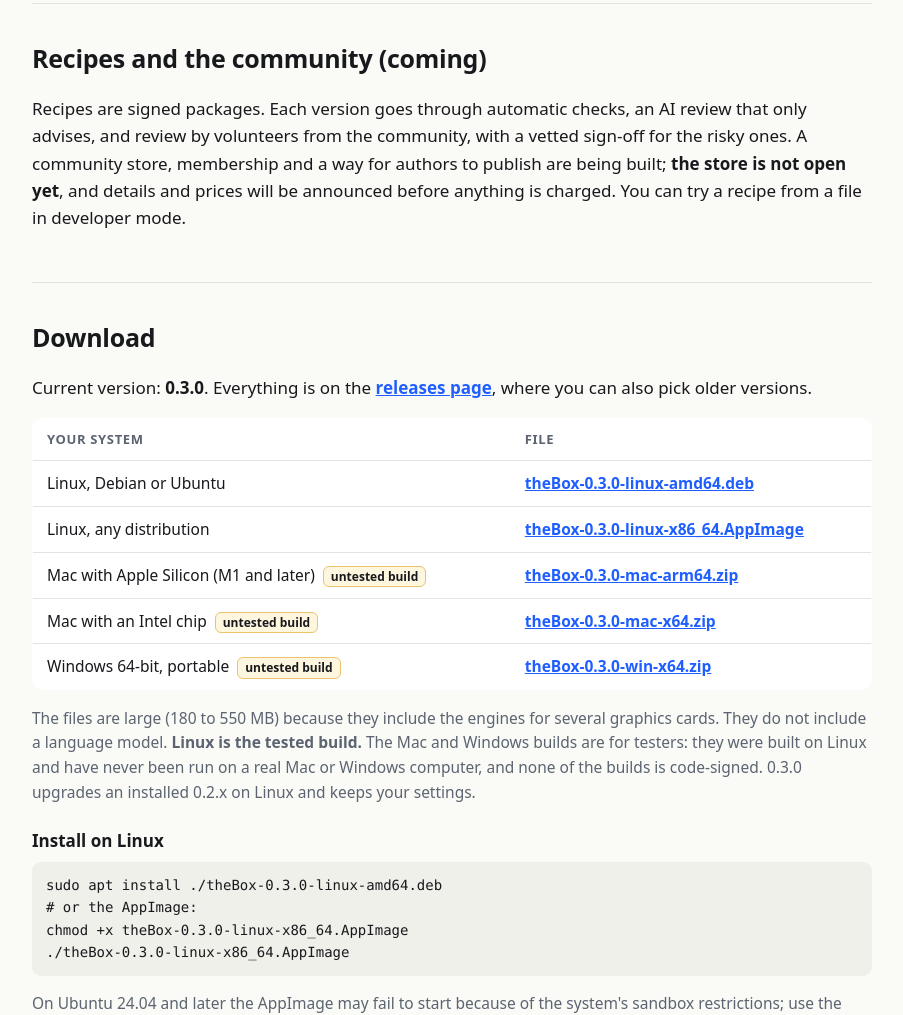
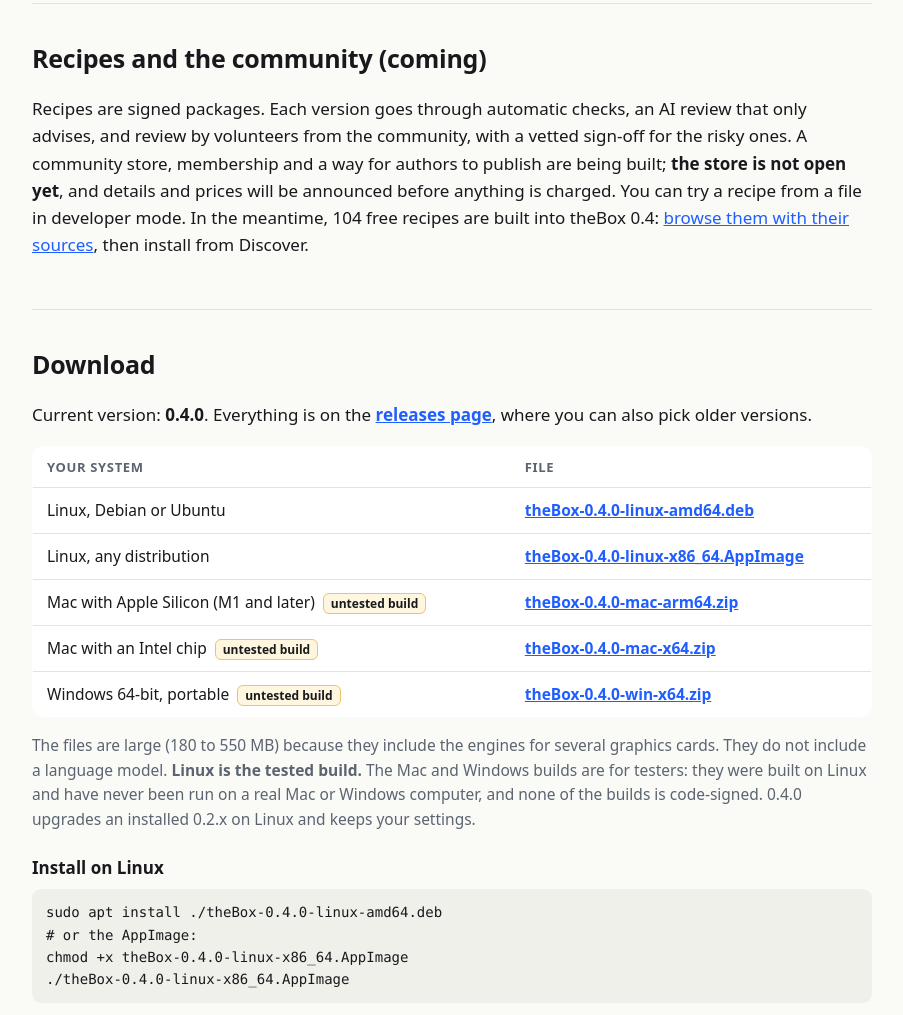
Before and after one commit to opaq-ai/getTheBox, a plain HTML site: page index.html in a window 1280 px wide. Shown: the part 2609-3624 px from the top of the page, without its empty margins (188-1091 px from the left). Drawn offline with Linux system fonts and the light colour scheme.

Commit message:
0.4.0: download table, link to the 104 installable recipes

```diff
--- a/index.html
+++ b/index.html
@@ -110,29 +110,29 @@ a{color:var(--accent)}
 
 <section id="recipes">
   <h2>Recipes and the community (coming)</h2>
-  <p>Recipes are signed packages. Each version goes through automatic checks, an AI review that only advises, and review by volunteers from the community, with a vetted sign-off for the risky ones. A community store, membership and a way for authors to publish are being built; <b>the store is not open yet</b>, and details and prices will be announced before anything is charged. You can try a recipe from a file in developer mode.</p>
+  <p>Recipes are signed packages. Each version goes through automatic checks, an AI review that only advises, and review by volunteers from the community, with a vetted sign-off for the risky ones. A community store, membership and a way for authors to publish are being built; <b>the store is not open yet</b>, and details and prices will be announced before anything is charged. You can try a recipe from a file in developer mode. In the meantime, 104 free recipes are built into theBox 0.4: <a href="recipes/">browse them with their sources</a>, then install from Discover.</p>
 </section>
 
 <section id="download">
   <h2>Download</h2>
-  <p class="dl">Current version: <b>0.3.0</b>. Everything is on the <a href="https://github.com/opaq-ai/getTheBox/releases/latest">releases page</a>, where you can also pick older versions.</p>
+  <p class="dl">Current version: <b>0.4.0</b>. Everything is on the <a href="https://github.com/opaq-ai/getTheBox/releases/latest">releases page</a>, where you can also pick older versions.</p>
   <table>
     <thead><tr><th>Your system</th><th>File</th></tr></thead>
     <tbody class="dl">
-      <tr><td>Linux, Debian or Ubuntu</td><td><a href="https://github.com/opaq-ai/getTheBox/releases/download/v0.3.0/theBox-0.3.0-linux-amd64.deb">theBox-0.3.0-linux-amd64.deb</a></td></tr>
-      <tr><td>Linux, any distribution</td><td><a href="https://github.com/opaq-ai/getTheBox/releases/download/v0.3.0/theBox-0.3.0-linux-x86_64.AppImage">theBox-0.3.0-linux-x86_64.AppImage</a></td></tr>
-      <tr><td>Mac with Apple Silicon (M1 and later) <span class="test">untested build</span></td><td><a href="https://github.com/opaq-ai/getTheBox/releases/download/v0.3.0/theBox-0.3.0-mac-arm64.zip">theBox-0.3.0-mac-arm64.zip</a></td></tr>
-      <tr><td>Mac with an Intel chip <span class="test">untested build</span></td><td><a href="https://github.com/opaq-ai/getTheBox/releases/download/v0.3.0/theBox-0.3.0-mac-x64.zip">theBox-0.3.0-mac-x64.zip</a></td></tr>
-      <tr><td>Windows 64-bit, portable <span class="test">untested build</span></td><td><a href="https://github.com/opaq-ai/getTheBox/releases/download/v0.3.0/theBox-0.3.0-win-x64.zip">theBox-0.3.0-win-x64.zip</a></td></tr>
+      <tr><td>Linux, Debian or Ubuntu</td><td><a href="https://github.com/opaq-ai/getTheBox/releases/download/v0.4.0/theBox-0.4.0-linux-amd64.deb">theBox-0.4.0-linux-amd64.deb</a></td></tr>
+      <tr><td>Linux, any distribution</td><td><a href="https://github.com/opaq-ai/getTheBox/releases/download/v0.4.0/theBox-0.4.0-linux-x86_64.AppImage">theBox-0.4.0-linux-x86_64.AppImage</a></td></tr>
+      <tr><td>Mac with Apple Silicon (M1 and later) <span class="test">untested build</span></td><td><a href="https://github.com/opaq-ai/getTheBox/releases/download/v0.4.0/theBox-0.4.0-mac-arm64.zip">theBox-0.4.0-mac-arm64.zip</a></td></tr>
+      <tr><td>Mac with an Intel chip <span class="test">untested build</span></td><td><a href="https://github.com/opaq-ai/getTheBox/releases/download/v0.4.0/theBox-0.4.0-mac-x64.zip">theBox-0.4.0-mac-x64.zip</a></td></tr>
+      <tr><td>Windows 64-bit, portable <span class="test">untested build</span></td><td><a href="https://github.com/opaq-ai/getTheBox/releases/download/v0.4.0/theBox-0.4.0-win-x64.zip">theBox-0.4.0-win-x64.zip</a></td></tr>
     </tbody>
   </table>
-  <p style="color:var(--mute);font-size:15.5px">The files are large (180 to 550 MB) because they include the engines for several graphics cards. They do not include a language model. <b>Linux is the tested build.</b> The Mac and Windows builds are for testers: they were built on Linux and have never been run on a real Mac or Windows computer, and none of the builds is code-signed. 0.3.0 upgrades an installed 0.2.x on Linux and keeps your settings.</p>
+  <p style="color:var(--mute);font-size:15.5px">The files are large (180 to 550 MB) because they include the engines for several graphics cards. They do not include a language model. <b>Linux is the tested build.</b> The Mac and Windows builds are for testers: they were built on Linux and have never been run on a real Mac or Windows computer, and none of the builds is code-signed. 0.4.0 upgrades an installed 0.2.x on Linux and keeps your settings.</p>
 
   <h3 style="margin-top:22px">Install on Linux</h3>
-  <pre><code>sudo apt install ./theBox-0.3.0-linux-amd64.deb
+  <pre><code>sudo apt install ./theBox-0.4.0-linux-amd64.deb
 # or the AppImage:
-chmod +x theBox-0.3.0-linux-x86_64.AppImage
-./theBox-0.3.0-linux-x86_64.AppImage</code></pre>
+chmod +x theBox-0.4.0-linux-x86_64.AppImage
+./theBox-0.4.0-linux-x86_64.AppImage</code></pre>
   <p style="color:var(--mute);font-size:15.5px">On Ubuntu 24.04 and later the AppImage may fail to start because of the system's sandbox restrictions; use the <code>.deb</code>, or run the AppImage with <code>--no-sandbox</code>. A model on your computer needs working Vulkan or CUDA graphics drivers.</p>
 
   <h3 style="margin-top:22px">Install on macOS (testers)</h3>
@@ -151,9 +151,9 @@ chmod +x theBox-0.3.0-linux-x86_64.AppImage
 
   <h3 style="margin-top:22px">Check your download</h3>
   <p>The release includes <code>SHA256SUMS.txt</code>. Compare it with your file:</p>
-  <pre><code>sha256sum theBox-0.3.0-linux-amd64.deb       # Linux
-shasum -a 256 theBox-0.3.0-mac-arm64.zip     # macOS
-certutil -hashfile theBox-0.3.0-win-x64.zip SHA256   # Windows</code></pre>
+  <pre><code>sha256sum theBox-0.4.0-linux-amd64.deb       # Linux
+shasum -a 256 theBox-0.4.0-mac-arm64.zip     # macOS
+certutil -hashfile theBox-0.4.0-win-x64.zip SHA256   # Windows</code></pre>
 </section>
 
 <section id="older">
```
